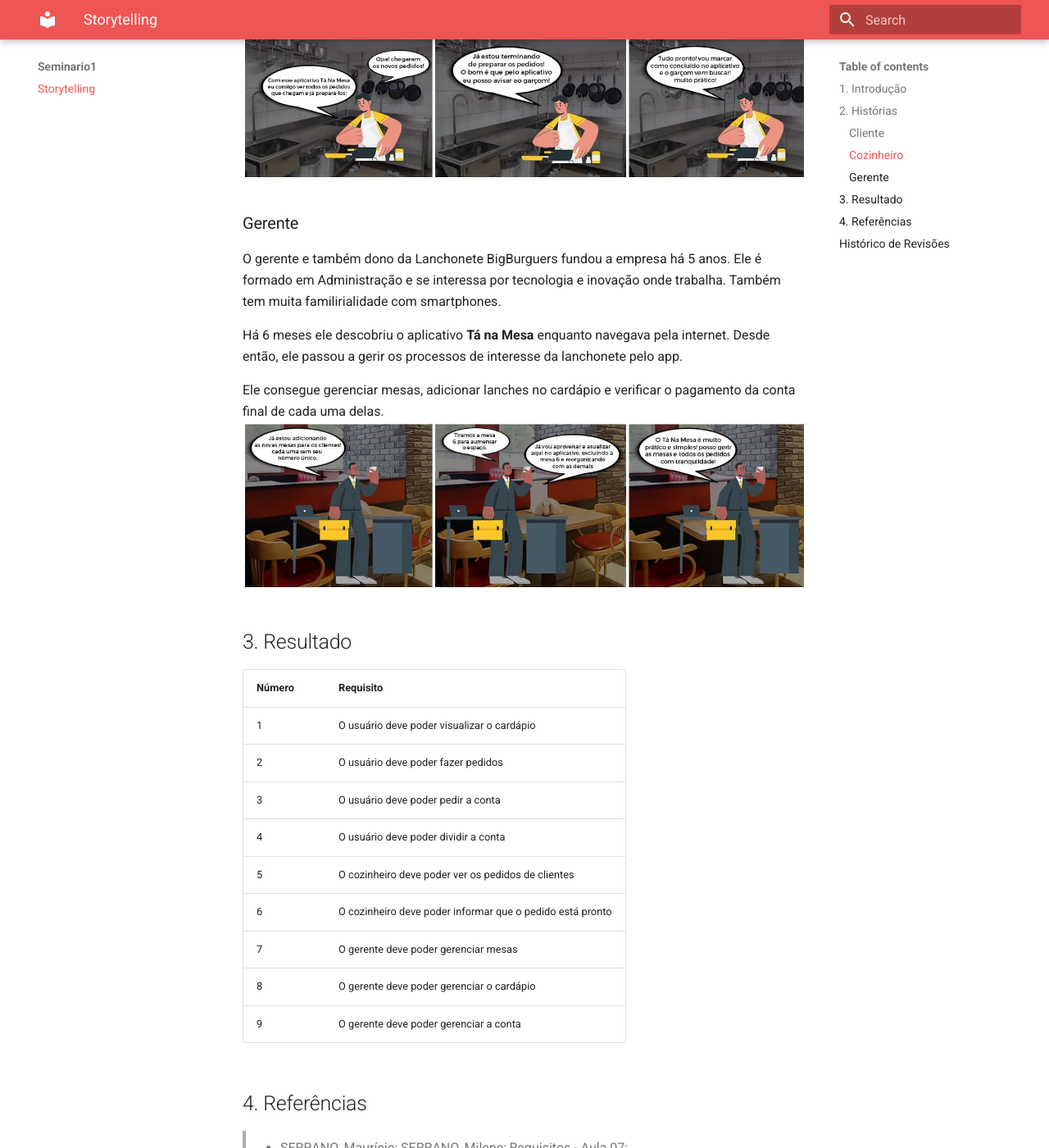
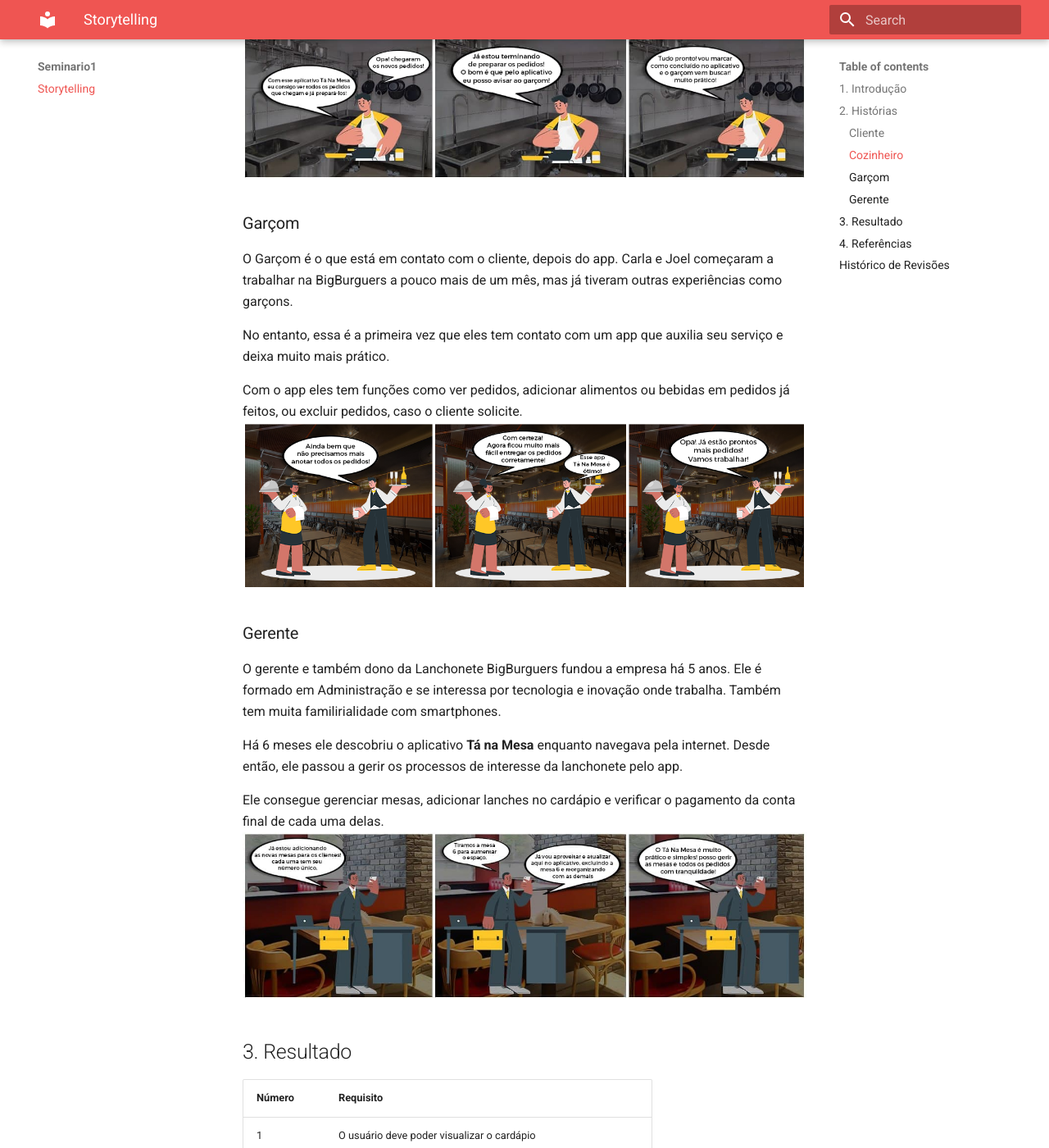
Before and after one commit to UnBArqDsw2021-1/2021.1_G02_TaNaMesa_docs, an MkDocs documentation site: the page built from docs/seminario1/storytelling.md, in a window 1280 px wide and 1400 px high, scrolled down 1317 px. Shown: the whole window at 82% size. Built offline with MkDocs 1.6.1 and Material for MkDocs 9.7.7, drawn with Linux system fonts in a browser that asks for light colours; some of the changed text lies outside the part shown.

Commit message:
adiciona historias e requisitos

```diff
--- a/docs/seminario1/storytelling.md
+++ b/docs/seminario1/storytelling.md
@@ -24,6 +24,15 @@
 Agora, ele recebe um pedido feito por um cliente pelo app e pode ver detalhes sobre esse pedido no mesmo instante, incluindo os ingredientes caso esqueça. E o garçom o recebe pronto para deixar na mesa.
 ![](./imagens/storytelling-cozinheiro.jpg)
 
+### Garçom
+
+O Garçom é o que está em contato com o cliente, depois do app. Carla e Joel começaram a trabalhar na BigBurguers a pouco mais de um mês, mas já tiveram outras experiências como garçons.
+
+No entanto, essa é a primeira vez que eles tem contato com um app que auxilia seu serviço e deixa muito mais prático.
+
+Com o app eles tem funções como ver pedidos, adicionar alimentos ou bebidas em pedidos já feitos, ou excluir pedidos, caso o cliente solicite.
+![](./imagens/storytelling-garçom.png)
+
 ### Gerente
 
 O gerente e também dono da Lanchonete BigBurguers fundou a empresa há 5 anos. Ele é formado em Administração e se interessa por tecnologia e inovação onde trabalha. Também tem muita familirialidade com smartphones.
@@ -41,11 +50,14 @@
 | 2      | O usuário deve poder fazer pedidos                        |
 | 3      | O usuário deve poder pedir a conta                        |
 | 4      | O usuário deve poder dividir a conta                      |
-| 5      | O cozinheiro deve poder ver os pedidos de clientes        |
-| 6      | O cozinheiro deve poder informar que o pedido está pronto |
-| 7      | O gerente deve poder gerenciar mesas                      |
-| 8      | O gerente deve poder gerenciar o cardápio                 |
-| 9      | O gerente deve poder gerenciar a conta                    |
+| 5      | O cozinheiro e o garçom devem poder ver os pedidos de clientes        |
+| 6      | O garçom deve poder adicionar itens de pedidos            |
+| 7      | O garçom deve poder excluir itens de pedidos              |
+| 8      | O garçom deve ser notificado quando pedidos ficarem prontos           |
+| 9      | O cozinheiro deve poder informar que o pedido está pronto |
+| 10     | O gerente deve poder gerenciar mesas                      |
+| 11     | O gerente deve poder gerenciar o cardápio                 |
+| 12     | O gerente deve poder gerenciar a conta                    |
 
 ## 4. Referências
 
```
Also changed, not shown: other parts of docs/seminario1/storytelling.md (+1 -0 lines).
